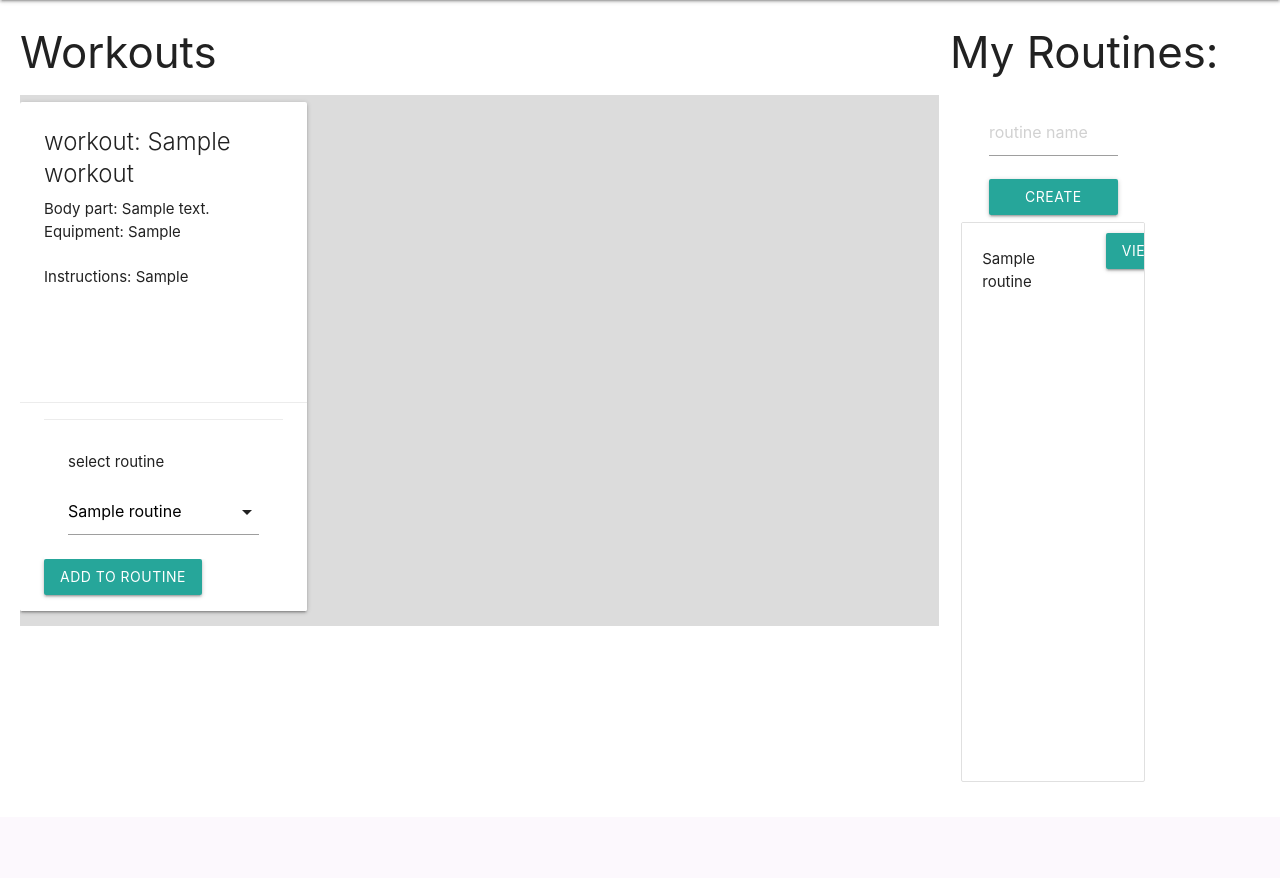
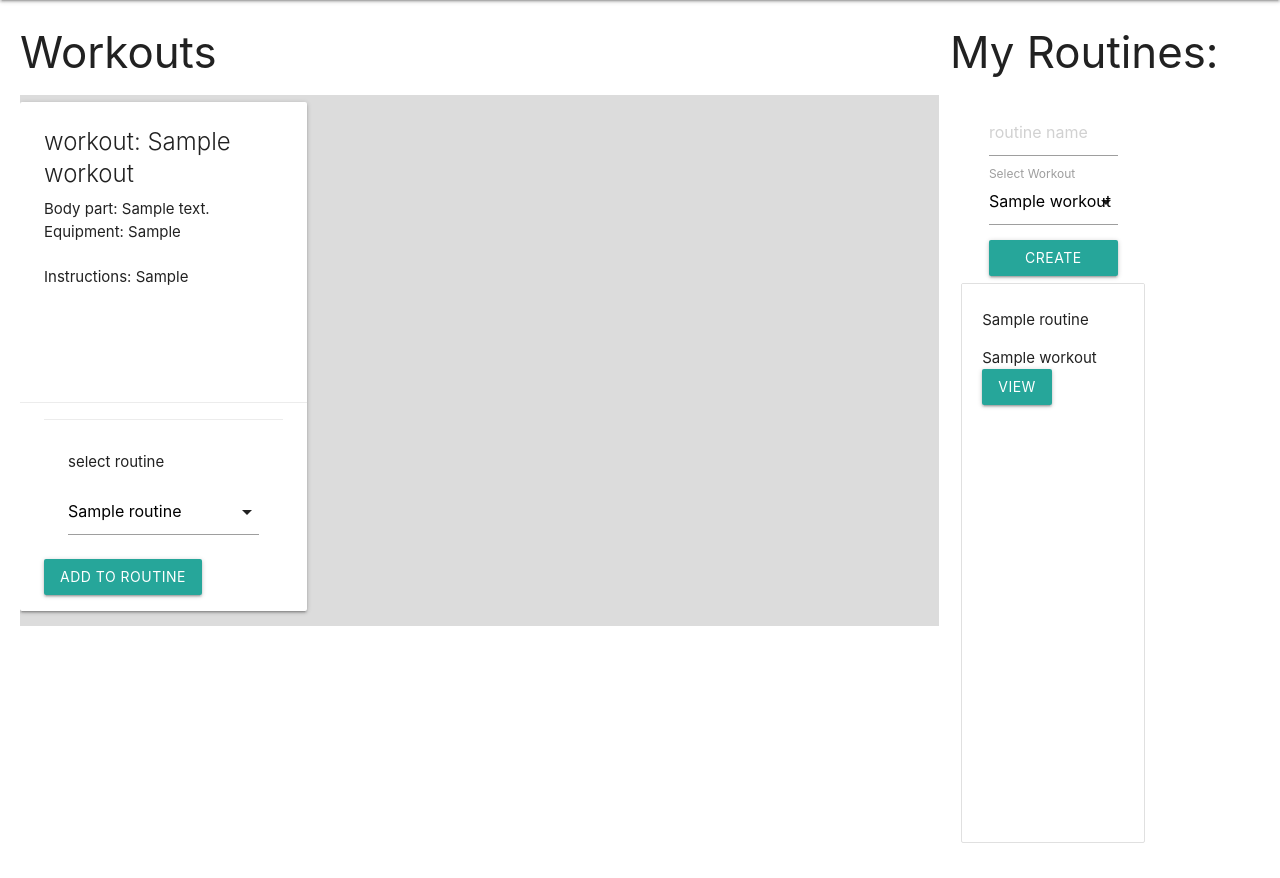
Before and after one commit to Neya1306/Workout-Remixer, a Flask app: page / in a window 1280 px wide. Shown: the part 64-942 px from the top of the page. Before the commit the page ends 846 px from the top, so only its background shows below. Run offline with Flask 3, Linux system fonts and the light colour scheme; tables that the repository leaves empty hold one stand-in row (values such as "Sample post").

Commit message:
Fix routines

```diff
--- a/App/controllers/routine.py
+++ b/App/controllers/routine.py
@@ -2,11 +2,12 @@ from App.models.routine import Routine
 from App.models.workout import Workout
 from App.database import db
 
-def create_routine(name):
-    new_routine = Routine(name=name)
-    db.session.add(new_routine)
-    db.session.commit()
-    return new_routine
+def create_routine(name, workout_id):
+
+  new_routine = Routine(name=name, workout_id=workout_id)
+  db.session.add(new_routine)
+  db.session.commit()
+  return new_routine
 
 def get_routine(id):
     return Routine.query.get(id)
@@ -36,16 +37,17 @@ def delete_routine(id):
     return None
 
 def add_workout_to_routine(routine_id, workout_id):
-    routine = get_routine(routine_id)
-    workout = Workout.query.get(workout_id)
-    if routine and workout:
-        routine.add_exercise(workout)
-        return routine
-    return None
+  routine = get_routine(routine_id)
+  workout = Workout.query.get(workout_id)
+  if routine and workout:
+      routine.add_workout(workout)
+      db.session.commit()
+      return routine
+  return None
 
 def remove_workout_from_routine(routine_id, workout_id):
     routine = get_routine(routine_id)
-    exercise = Workout.query.get(workout_id)
+    workout = Workout.query.get(workout_id)
     if routine and workout:
         routine.remove_workout(workout)
         return routine
--- a/App/templates/index.html
+++ b/App/templates/index.html
@@ -31,17 +31,20 @@
             <br>
             <p>Instructions: {{workout.instructions}}</p>
           </div>
+          <form action="/addRoutine" method="POST">
               <div class="card-action">
                   <div class="card-action">
                       <p>select routine</p>
-              <select>
+                      <select name="routine_id">
                           {% for routine in routines %}
                           <option value="{{routine.id}}">{{routine.name}}</option>
                           {% endfor %}
                       </select>
                   </div>
-            <a href="/addRoutine/{{workout.id}}" class="btn">Add To Routine</a>
+                  <input type="hidden" name="workout_id" value="{{ workout.id }}">
+                  <button type="submit" class="btn">Add To Routine</button>
               </div>
+          </form>
         </div>
       </article>
       {%endfor%}
@@ -50,23 +53,38 @@
   <section class="col s12 m3" style="padding: 0;">
     <h3>My Routines:</h3>
     <div class="col s12 m9 l8">
-      <div class="container" Name="form-container">
-        <form name="create-routine" action="/createroutine" method="POST">
+      <div class="container" name="form-container">
+          <form name="createroutine" action="/createroutine" method="POST">
               <div class="input-field">
                   <input name="name" type="text" placeholder="routine name">
+              </div>
+              <div class="input-field">
+                  <select name="workout_id">
+                      {% for workout in workouts %}
+                      <option value="{{ workout.workout_id }}">{{ workout.name }}</option>
+                      {% endfor %}
+                  </select>
+                  <label>Select Workout</label>
               </div>
               <button class="btn waves-effect waves-light" type="submit">Create Routine</button>
           </form>
       </div>
-      <ul class="collection" style="overflow-y: scroll; height:70vh;">
+      <ul class="collection" style="overflow-y: scroll; height: 70vh;">
           {% for routine in routines %}
           <li class="collection-item">
               <div class="row">
-            <div class="col s12 m9">
-              <p>{{routine.name}}</p>
+                  <div class="col s12">
+                      <p>{{ routine.name }}</p>
+
+                      <ul>
+                          {% for workout in routine.workouts %}
+                          <li>{{ workout.name }}</li>
+                          {% endfor %}
+
+                      </ul>
                   </div>
                   <div class="col s12 m3">
-              <a href="/routines/{{routine.id}}" class="btn">View</a>
+                      <a href="/routines/{{ routine.id }}" class="btn">View</a>
                   </div>
               </div>
           </li>
--- a/wsgi.py
+++ b/wsgi.py
@@ -20,7 +20,7 @@ def initialize():
     db.drop_all()
     db.create_all()
     create_user('bob', 'bobpass')
-    create_routine('Default Routine')
+    create_routine('Default Routine', 1)
 
     with open('exercises.csv', newline='') as csvfile:
       reader = csv.DictReader(csvfile)
```
Also changed, not shown: App/models/routine.py (+16 -4 lines), App/views/routine.py (+14 -8 lines), App/controllers/workout.py (line endings or trailing spaces). Lines whose indentation alone changed are shown as unchanged.
